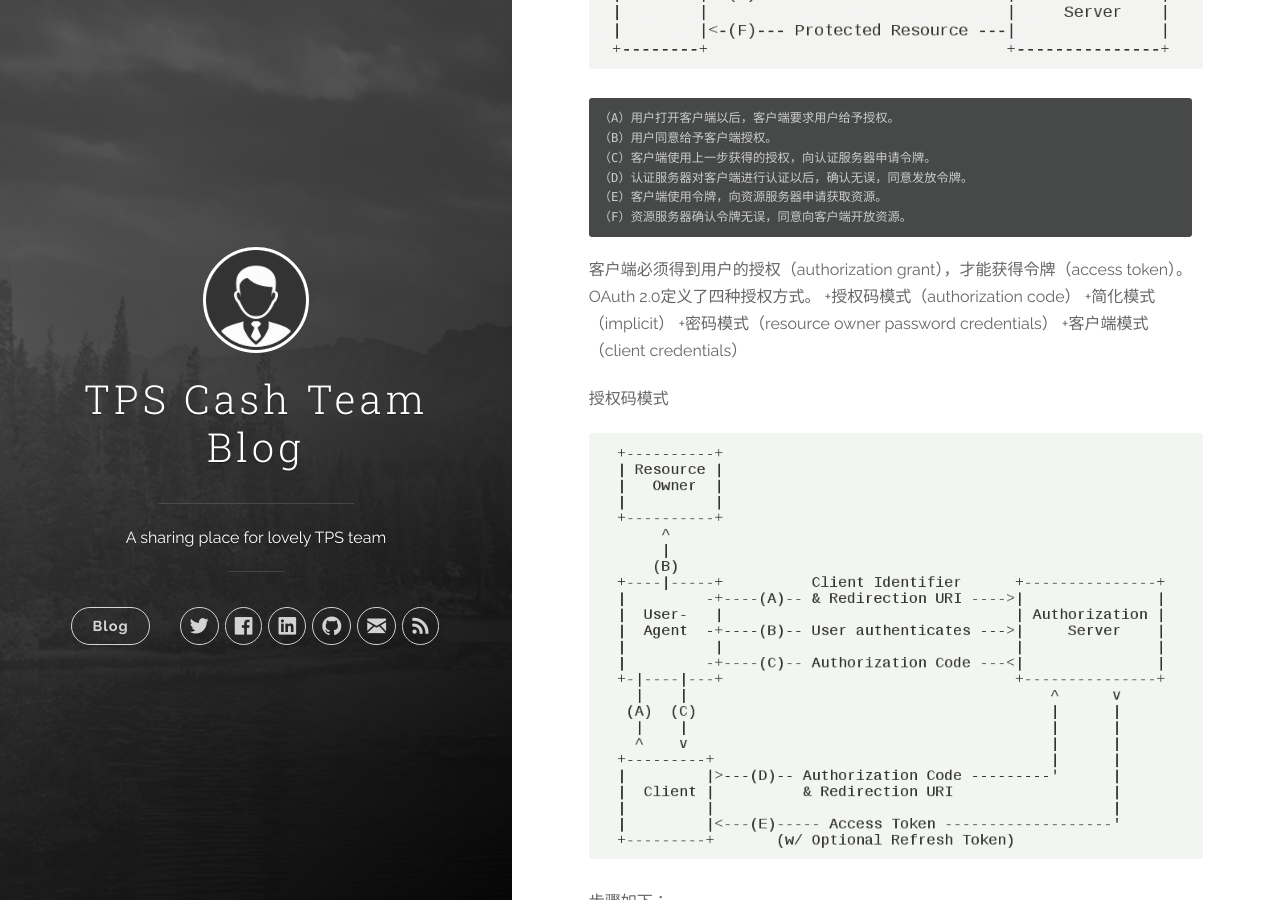
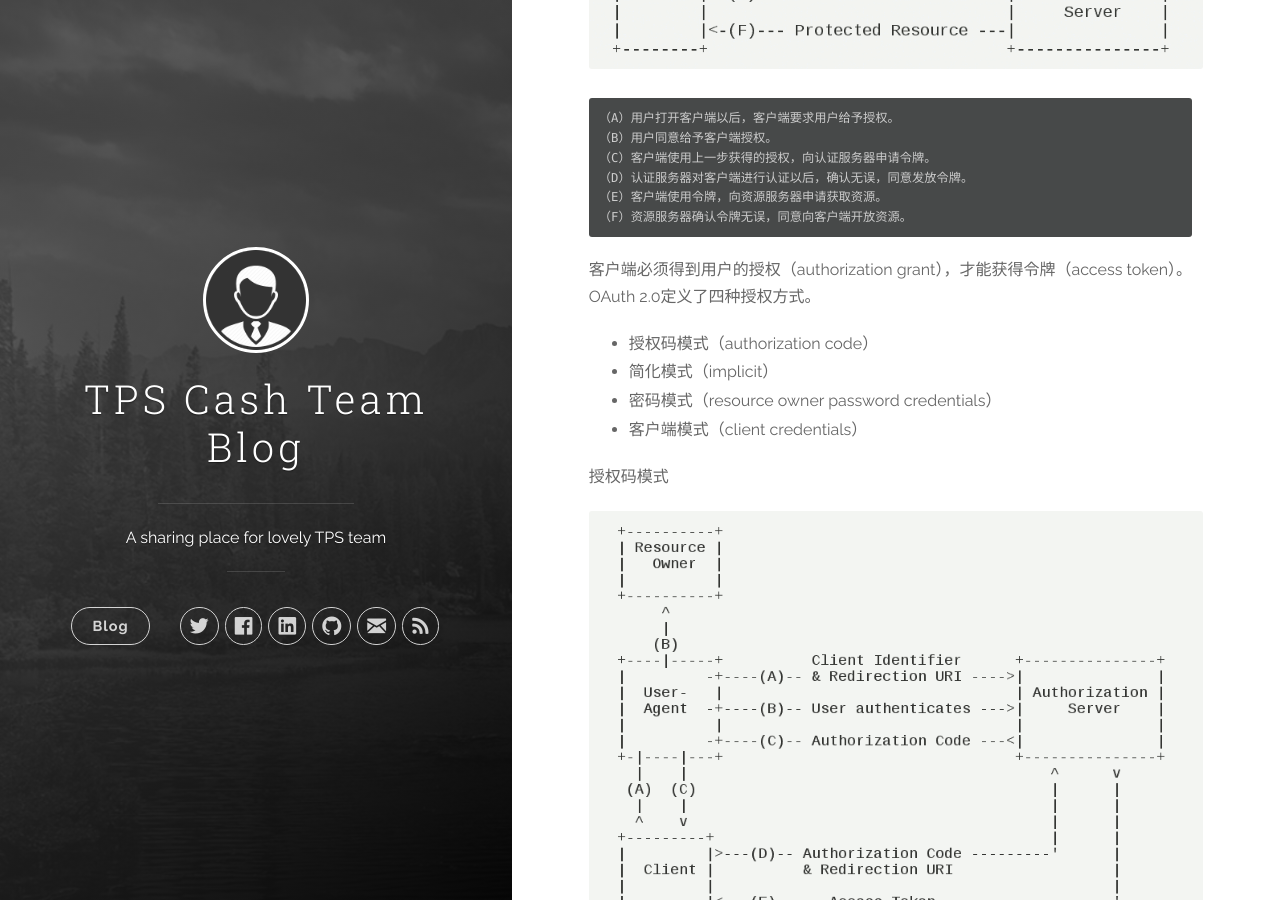
Before and after one commit to tpscash/tpscash.github.io, a Jekyll site: the page built from _posts/2016-05-11-restful-api.md, in a window 1280 px wide and 900 px high, scrolled down 6726 px. Built offline with Jekyll 4.4.1, drawn with Linux system fonts in a browser that asks for light colours; comment, search, counter and statistics services are not loaded.

Commit message:
Fix format

```diff
--- a/_posts/2016-05-11-restful-api.md
+++ b/_posts/2016-05-11-restful-api.md
@@ -193,10 +193,11 @@ OAuth 2.0的运行流程如下图
 
 客户端必须得到用户的授权（authorization grant），才能获得令牌（access token）。
 OAuth 2.0定义了四种授权方式。
-  +授权码模式（authorization code）
-  +简化模式（implicit）
-  +密码模式（resource owner password credentials）
-  +客户端模式（client credentials）
+
+  * 授权码模式（authorization code）
+  * 简化模式（implicit）
+  * 密码模式（resource owner password credentials）
+  * 客户端模式（client credentials）
 
   授权码模式
 
```
